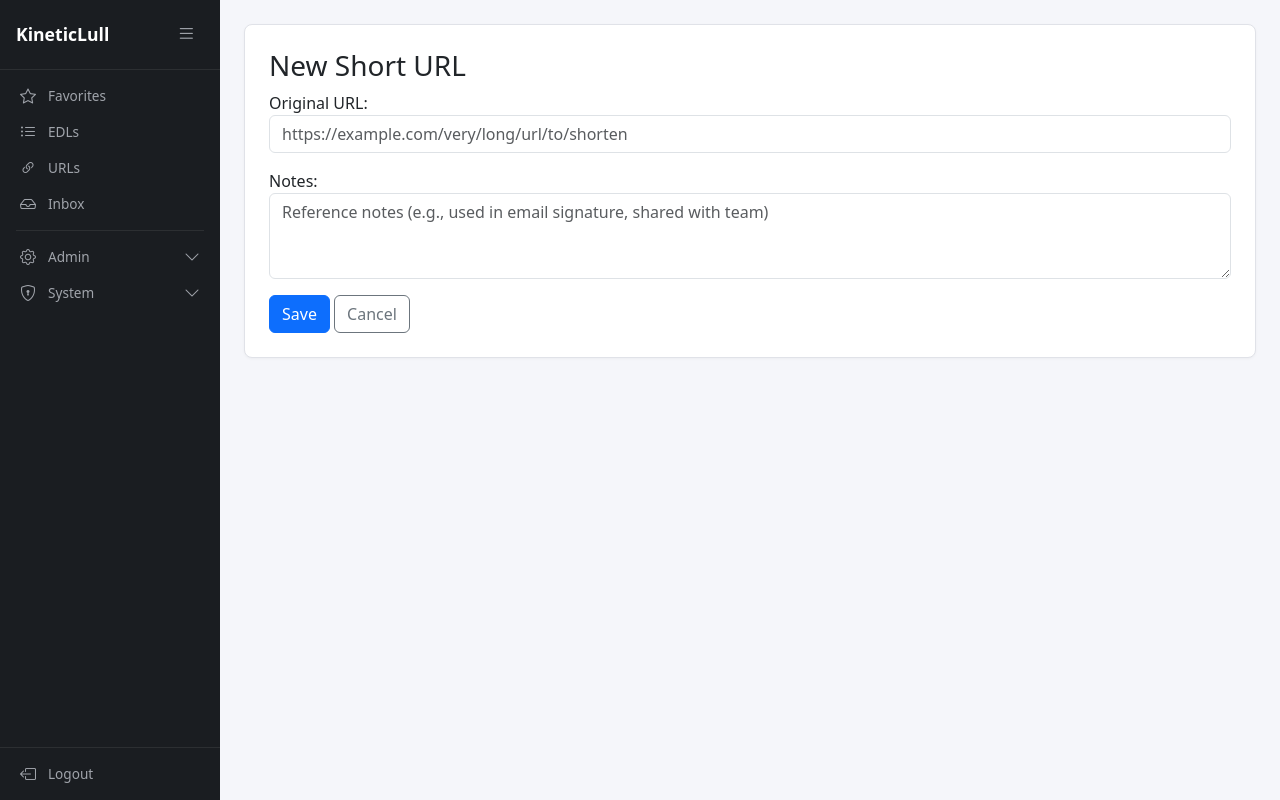
After one commit to greaselovely/KineticLull, a Django app: page /urls/create/ in a window 1280 px wide. The commit adds this page. Run offline with Django 5.2, Linux system fonts and the light colour scheme; the visitor is signed in with stand-in values (Sample User, id 1); data comes from the database, SQL or seed files in the repository; data that the repository does not hold is empty; parts of the project's set-up code (start-up, migrations or seed data) failed here and were passed over.

Commit message:
URL Shortener
Added a capability to shorten URLs, pretty basic for now

```diff
--- a/app/forms.py
+++ b/app/forms.py
@@ -36,13 +36,19 @@ class ExtDynListsForm(forms.ModelForm):
 class ShortenedURLForm(forms.ModelForm):
     class Meta:
         model = ShortenedURL
-        fields = ['original_url']
+        fields = ['original_url', 'notes']
         widgets = {
             'original_url': forms.URLInput(attrs={
                 'class': 'form-control mb-3',
                 'id': 'originalUrlInput',
                 'placeholder': 'https://example.com/very/long/url/to/shorten',
                 'required': 'required',
+            }),
+            'notes': forms.Textarea(attrs={
+                'class': 'form-control mb-3',
+                'id': 'notesInput',
+                'placeholder': 'Reference notes (e.g., used in email signature, shared with team)',
+                'rows': '3',
             }),
         }
 
--- a/app/models.py
+++ b/app/models.py
@@ -299,6 +299,7 @@ class NginxRejection(models.Model):
 class ShortenedURL(models.Model):
     original_url = models.URLField(max_length=2048, verbose_name='Original URL')
     short_code = models.CharField(max_length=255, unique=True, blank=True)
+    notes = models.TextField(blank=True, default='', verbose_name='Notes')
     created_by = models.ForeignKey(settings.AUTH_USER_MODEL, on_delete=models.CASCADE, related_name='shortened_urls')
     hit_count = models.PositiveIntegerField(default=0)
     created_at = models.DateTimeField(auto_now_add=True)
--- /dev/null
+++ b/app/static/templates/edit_short_url.html
@@ -0,0 +1,20 @@
+{% extends 'base.html' %}
+{% load static %}
+
+{% block title %} - {% if short_url %}Edit Short URL{% else %}New Short URL{% endif %}{% endblock %}
+{% block content %}
+<div class="content-card">
+    <h3>{% if short_url %}Edit Short URL{% else %}New Short URL{% endif %}</h3>
+    {% if short_url %}
+    <p class="text-muted" style="font-size: 0.85rem;">Short code: <code>{{ short_url.short_code }}</code> | Hits: {{ short_url.hit_count }}</p>
+    {% endif %}
+    <form method="post">
+        {% csrf_token %}
+        {{ form.as_div }}
+        <div class="mt-3">
+            <button type="submit" class="btn btn-primary">Save</button>
+            <a href="{% url 'app:short_urls' %}" class="btn btn-outline-secondary">Cancel</a>
+        </div>
+    </form>
+</div>
+{% endblock %}
--- a/app/static/templates/index.html
+++ b/app/static/templates/index.html
@@ -23,7 +23,10 @@
 {% endif %}
 
 <div class="content-card edl-card">
-    <h3>{% if favorites_view %}Favorites{% else %}EDLs{% endif %}</h3>
+    <div class="d-flex justify-content-between align-items-center">
+        <h3>{% if favorites_view %}Favorites{% else %}EDLs{% endif %}</h3>
+        {% if not favorites_view %}<a href="{% url 'app:new_edl' %}" title="New EDL"><img class="icon action-items" src="{% static 'images/plus.svg' %}" alt="New EDL"></a>{% endif %}
+    </div>
     <table id="edl-table" class="table table-hover table-resizable">
         <thead>
             <tr>
--- a/app/static/templates/sidebar.html
+++ b/app/static/templates/sidebar.html
@@ -1,7 +1,7 @@
 {% load static %}
 <nav id="sidebar" class="sidebar">
     <div class="sidebar-header">
-        <a href="{% url 'app:index' %}" class="sidebar-brand">
+        <a href="{% url 'app:home' %}" class="sidebar-brand">
             <span class="brand-full">KineticLull</span>
             <span class="brand-mini">KL</span>
         </a>
@@ -12,28 +12,22 @@
 
     <ul class="sidebar-nav">
         <li>
-            <a href="{% url 'app:index' %}" title="Home">
-                <i class="bi bi-house"></i>
-                <span class="nav-text">Home</span>
+            <a href="{% url 'app:home' %}" title="Favorites">
+                <i class="bi bi-star"></i>
+                <span class="nav-text">Favorites</span>
             </a>
         </li>
         {% if user.is_authenticated %}
         <li>
-            <a href="{% url 'app:favorites' %}" title="Favorites">
-                <i class="bi bi-star"></i>
-                <span class="nav-text">Favorites</span>
+            <a href="{% url 'app:index' %}" title="EDLs">
+                <i class="bi bi-list-ul"></i>
+                <span class="nav-text">EDLs</span>
             </a>
         </li>
         <li>
-            <a href="{% url 'app:new_edl' %}" title="New EDL">
-                <i class="bi bi-plus-circle"></i>
-                <span class="nav-text">New EDL</span>
-            </a>
-        </li>
-        <li>
-            <a href="{% url 'app:short_urls' %}" title="Short URLs">
+            <a href="{% url 'app:short_urls' %}" title="URLs">
                 <i class="bi bi-link-45deg"></i>
-                <span class="nav-text">Short URLs</span>
+                <span class="nav-text">URLs</span>
             </a>
         </li>
         <li>
--- a/app/urls.py
+++ b/app/urls.py
@@ -7,12 +7,13 @@ from django.contrib.auth.views import LoginView
 from django.views.generic.base import RedirectView
 
 from . import views
-from .views import SubmitFQDNView, update_edl_fqdn, short_urls_view, create_short_url, delete_short_url, redirect_short_url, restart_services_view
+from .views import SubmitFQDNView, update_edl_fqdn, short_urls_view, create_short_url, edit_short_url, delete_short_url, redirect_short_url, restart_services_view
 
 app_name = "app"
 
 urlpatterns = [
-    path('', views.index_view, name='index'),
+    path('', views.favorites_view, name='home'),
+    path('edls/', views.index_view, name='index'),
     path('edit/', views.edit_ext_dyn_list_view, name="edit"),
     path('edit/<id>', views.edit_ext_dyn_list_view, name="edit"),
     path('clone/', views.clone_ext_dyn_list_view, name="clone"),
@@ -40,7 +41,7 @@ urlpatterns = [
     path('api/blocked-ip-timeline/', views.blocked_ip_timeline_view, name='blocked_ip_timeline'),
     path('api/restart-services/', restart_services_view, name='restart_services'),
     path('blocked-ips/export/', views.blocklist_export_view, name='blocklist_export'),
-    path('favorites/', views.favorites_view, name='favorites'),
+    path('favorites/', views.favorites_view, name='favorites'),  # legacy redirect support
     path('favorite/<int:item_id>/', views.toggle_favorite, name='toggle_favorite'),
     path('logs/', views.activity_log_view, name='activity_log'),
     path('logs/export/', views.activity_log_export, name='activity_log_export'),
@@ -52,9 +53,10 @@ urlpatterns = [
     path('groups/', views.group_list_view, name='group_list'),
     path('groups/create/', views.group_create_view, name='group_create'),
     path('groups/<int:group_id>/edit/', views.group_edit_view, name='group_edit'),
-    path('short-urls/', short_urls_view, name='short_urls'),
-    path('short-urls/create/', create_short_url, name='create_short_url'),
-    path('short-urls/delete/<int:url_id>/', delete_short_url, name='delete_short_url'),
+    path('urls/', short_urls_view, name='short_urls'),
+    path('urls/create/', create_short_url, name='create_short_url'),
+    path('urls/<int:url_id>/edit/', edit_short_url, name='edit_short_url'),
+    path('urls/delete/<int:url_id>/', delete_short_url, name='delete_short_url'),
     path('s/<str:short_code>/', redirect_short_url, name='redirect_short_url'),
     path('favicon.ico', RedirectView.as_view(url='/static/images/favicon.ico', permanent=True)),
     # keep this at the bottom
--- a/app/views.py
+++ b/app/views.py
@@ -2353,13 +2353,12 @@ def short_urls_view(request):
     return render(request, 'short_urls.html', {
         'page_obj': page_obj,
         'per_page': per_page,
-        'form': ShortenedURLForm(),
     })
 
 
 @login_required
 def create_short_url(request):
-    """Create a new shortened URL for the current user."""
+    """Create a new shortened URL via a dedicated form page."""
     if request.method == 'POST':
         form = ShortenedURLForm(request.POST)
         if form.is_valid():
@@ -2369,9 +2368,25 @@ def create_short_url(request):
             log_activity(request, 'create_short_url', short_url.short_code, short_url.original_url)
             messages.success(request, f'Short URL created: /s/{short_url.short_code}')
             return redirect('app:short_urls')
-        else:
-            messages.error(request, 'Invalid URL. Please check and try again.')
-    return redirect('app:short_urls')
+    else:
+        form = ShortenedURLForm()
+    return render(request, 'edit_short_url.html', {'form': form})
+
+
+@login_required
+def edit_short_url(request, url_id):
+    """Edit an existing shortened URL owned by the current user."""
+    short_url = get_object_or_404(ShortenedURL, id=url_id, created_by=request.user)
+    if request.method == 'POST':
+        form = ShortenedURLForm(request.POST, instance=short_url)
+        if form.is_valid():
+            form.save()
+            log_activity(request, 'edit_short_url', short_url.short_code, short_url.original_url)
+            messages.success(request, 'Short URL updated.')
+            return redirect('app:short_urls')
+    else:
+        form = ShortenedURLForm(instance=short_url)
+    return render(request, 'edit_short_url.html', {'form': form, 'short_url': short_url})
 
 
 @login_required
```
Also changed, not shown: app/static/templates/short_urls.html (+10 -16 lines), app/migrations/0019_shortenedurl_notes.py (added), 1 other file.
